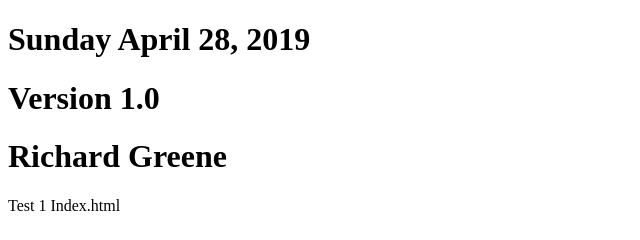
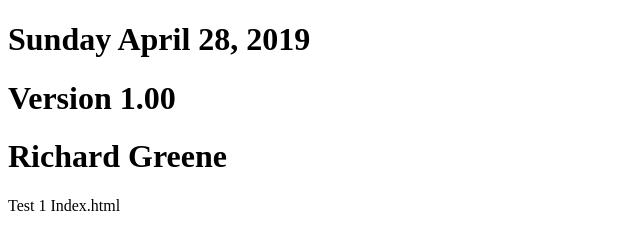
Before and after one commit to rhgreene110/rhg-wpa-windows-v1, a website: page index.html in a window 1280 px wide. Shown: the full height of the page, 0-640 px from the left. Drawn offline with Linux system fonts and the light colour scheme.

Commit message:
index update

```diff
--- a/index.html
+++ b/index.html
@@ -8,7 +8,7 @@
 </head>
 <body>
     <h1>Sunday April 28, 2019</h1>
-    <h1>Version 1.0</h1>
+    <h1>Version 1.00</h1>
     <h1>Richard Greene</h1>
     <p>Test 1 Index.html</p>
 </body>
```
